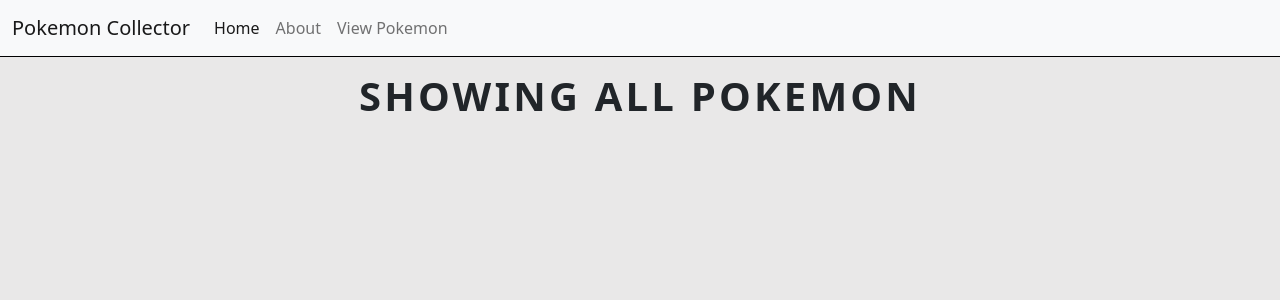
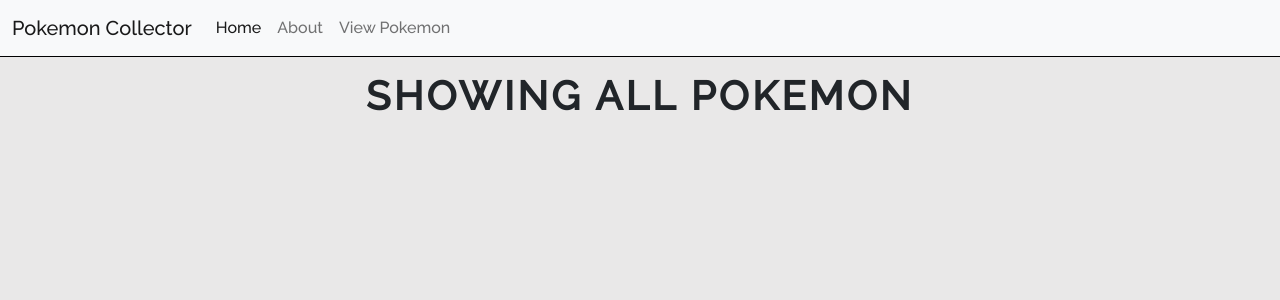
Before and after one commit to uwitdat/pokemon_cards_app, a Django app: template main_app/templates/pokemon/index.html in a window 1280 px wide. Shown: the top 300 px of the page. Run offline with Django 3.2, Linux system fonts and the light colour scheme; the template is opened without the code that fills it, so the values that code supplies are empty.

Commit message:
styling updates

```diff
--- a/main_app/static/css/style.css
+++ b/main_app/static/css/style.css
@@ -1,5 +1,6 @@
 body {
   background-color: rgb(233, 232, 232);
+  font-family: "Raleway", sans-serif;
 }
 
 h1 {
@@ -9,16 +10,29 @@ h1 {
   font-weight: 700;
   font-size: 2.5rem;
 }
+
+h3 {
+  text-align: center;
+  margin: 15px;
+  letter-spacing: 0.1rem;
+}
+
+li {
+  font-family: Verdana, Geneva, Tahoma, sans-serif;
+}
+
 .card {
-  margin-bottom: 10px;
+  margin: 10px;
   text-align: center;
-  border: solid 0.2rem black;
+  box-shadow: rgba(0, 0, 0, 0.25) 0px 14px 28px,
+    rgba(0, 0, 0, 0.22) 0px 10px 10px;
 }
 
 .card-title {
   letter-spacing: 0.4rem;
   font-weight: 700;
-  font-size: 1.5rem;
+  font-size: 2em;
+  display: inline-block;
 }
 
 #bolder {
@@ -28,3 +42,17 @@ h1 {
 .navbar {
   border-bottom: 0.1rem solid black;
 }
+
+.container-card {
+  margin-top: 3rem;
+  display: flex;
+  grid-template-columns: 1fr 1fr 1fr;
+  justify-content: space-evenly;
+  flex-direction: row;
+  flex-wrap: wrap;
+}
+
+img {
+  border-bottom: 3px solid black;
+  background-color: rgb(40, 123, 161);
+}
--- a/main_app/templates/base.html
+++ b/main_app/templates/base.html
@@ -6,13 +6,17 @@
     <meta http-equiv="X-UA-Compatible" content="IE=edge">
     <meta name="viewport" content="width=device-width, initial-scale=1.0">
     <link href="https://cdn.jsdelivr.net/npm/bootstrap@5.0.1/dist/css/bootstrap.min.css" rel="stylesheet" integrity="sha384-+0n0xVW2eSR5OomGNYDnhzAbDsOXxcvSN1TPprVMTNDbiYZCxYbOOl7+AMvyTG2x" crossorigin="anonymous">
+    <script src="https://cdn.jsdelivr.net/npm/@popperjs/core@2.9.2/dist/umd/popper.min.js" integrity="sha384-IQsoLXl5PILFhosVNubq5LC7Qb9DXgDA9i+tQ8Zj3iwWAwPtgFTxbJ8NT4GN1R8p" crossorigin="anonymous"></script>
+    <script src="https://cdn.jsdelivr.net/npm/bootstrap@5.0.1/dist/js/bootstrap.min.js" integrity="sha384-Atwg2Pkwv9vp0ygtn1JAojH0nYbwNJLPhwyoVbhoPwBhjQPR5VtM2+xf0Uwh9KtT" crossorigin="anonymous"></script>
     <link rel='stylesheet' type='text/css' href="{% static 'css/style.css' %}">
+    <link rel="preconnect" href="https://fonts.gstatic.com">
+    <link href="https://fonts.googleapis.com/css2?family=Raleway:wght@500&display=swap" rel="stylesheet">
     <title>Document</title>
 </head>
 <body>
     <nav class="navbar navbar-expand-lg navbar-light bg-light">
         <div class="container-fluid">
-          <a class="navbar-brand" href="#">Pokemon Collector</a>
+          <a class="navbar-brand" href id='nav-text'="#">Pokemon Collector</a>
           <button class="navbar-toggler" type="button" data-bs-toggle="collapse" data-bs-target="#navbarNavAltMarkup" aria-controls="navbarNavAltMarkup" aria-expanded="false" aria-label="Toggle navigation">
             <span class="navbar-toggler-icon"></span>
           </button>
--- a/main_app/templates/pokemon/index.html
+++ b/main_app/templates/pokemon/index.html
@@ -2,7 +2,7 @@
 {% block content %}
 
 <h1> SHOWING ALL POKEMON</h1>
-
+<div class='container-card'>
 {% for poke in pokemon %}
 <div class="card" style="width: 18rem;">
     <img src="https://i.pinimg.com/originals/fd/18/c6/fd18c6d26d4d9d26a0bd9d1a2fb2bd04.png" class="card-img-top" alt="...">
@@ -20,6 +20,6 @@
       <li class="list-group-item" id='bolder'>AVERAGE: {{ poke.average }}</li>
     </ul>
   </div>
-{% endfor %}
-
+  {% endfor %}
+</div>
 {% endblock %}
--- a/main_app/views.py
+++ b/main_app/views.py
@@ -27,7 +27,7 @@ class Pokemon:
 pokemon = [
     Pokemon('Charizard', 78, 84, 78, 109, 85, 100),
     Pokemon('Blastoise', 79, 83, 100, 85, 105, 78),
-    Pokemon('Jigglypuff', 115, 45, 20, 45, 25, 20)
+    Pokemon('Jigglypuff', 115, 45, 20, 45, 25, 20),
 ]
 
 
```
